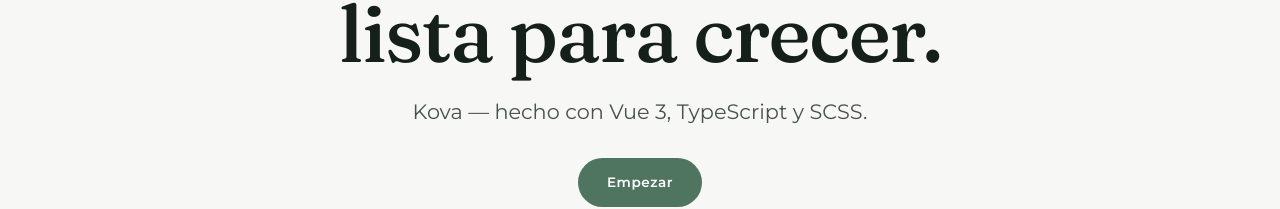
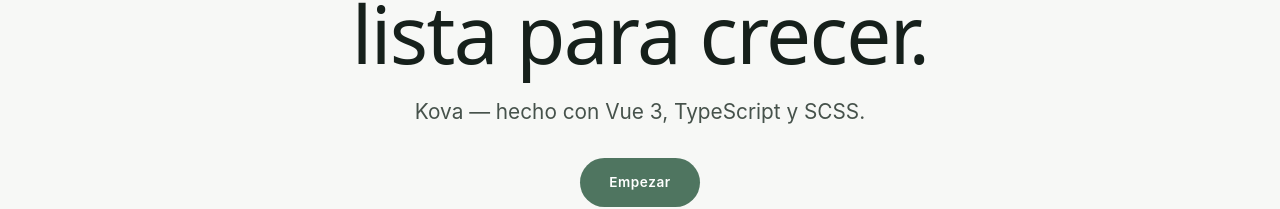
Before and after one commit to yeyodev1/kova-frontapp, a Vue app: page / in a window 1280 px wide. Shown: the part 318-527 px from the top of the page. Built offline with nearby package versions, Linux system fonts and the light colour scheme; no server answers.

Commit message:
feat: tipografías Sora e Inter

```diff
--- a/src/styles/fonts.module.scss
+++ b/src/styles/fonts.module.scss
@@ -1,7 +1,7 @@
 // Solo variables. Las fuentes se cargan con <link> en index.html: este archivo
 // se inyecta en cada SFC vía vite.config.ts, así que no debe emitir CSS.
 
-$font-display: 'Fraunces', Georgia, serif;
-$font-principal: 'Montserrat', system-ui, sans-serif;
+$font-display: 'Sora', system-ui, sans-serif;
+$font-principal: 'Inter', system-ui, sans-serif;
 $font-secondary: $font-principal;
 $font-body: $font-principal;
```
